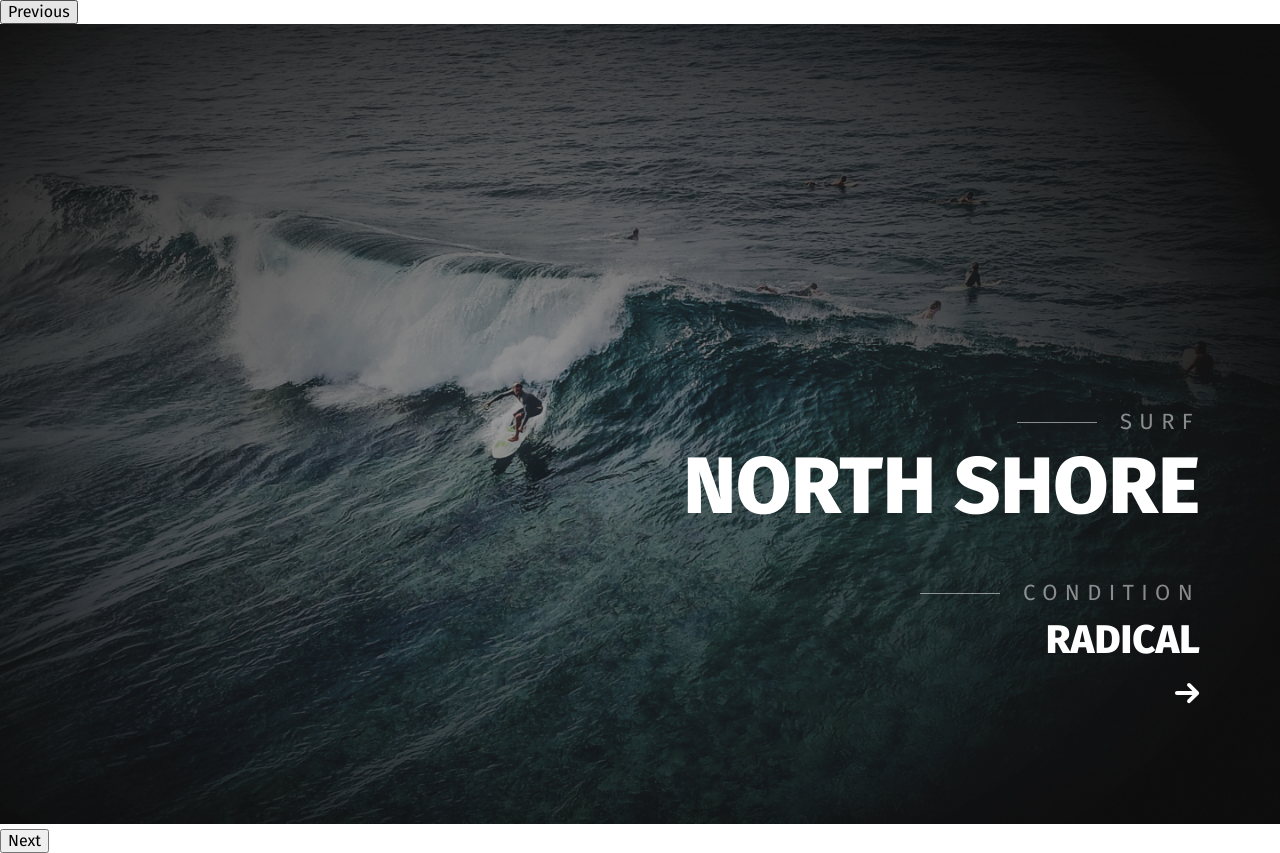
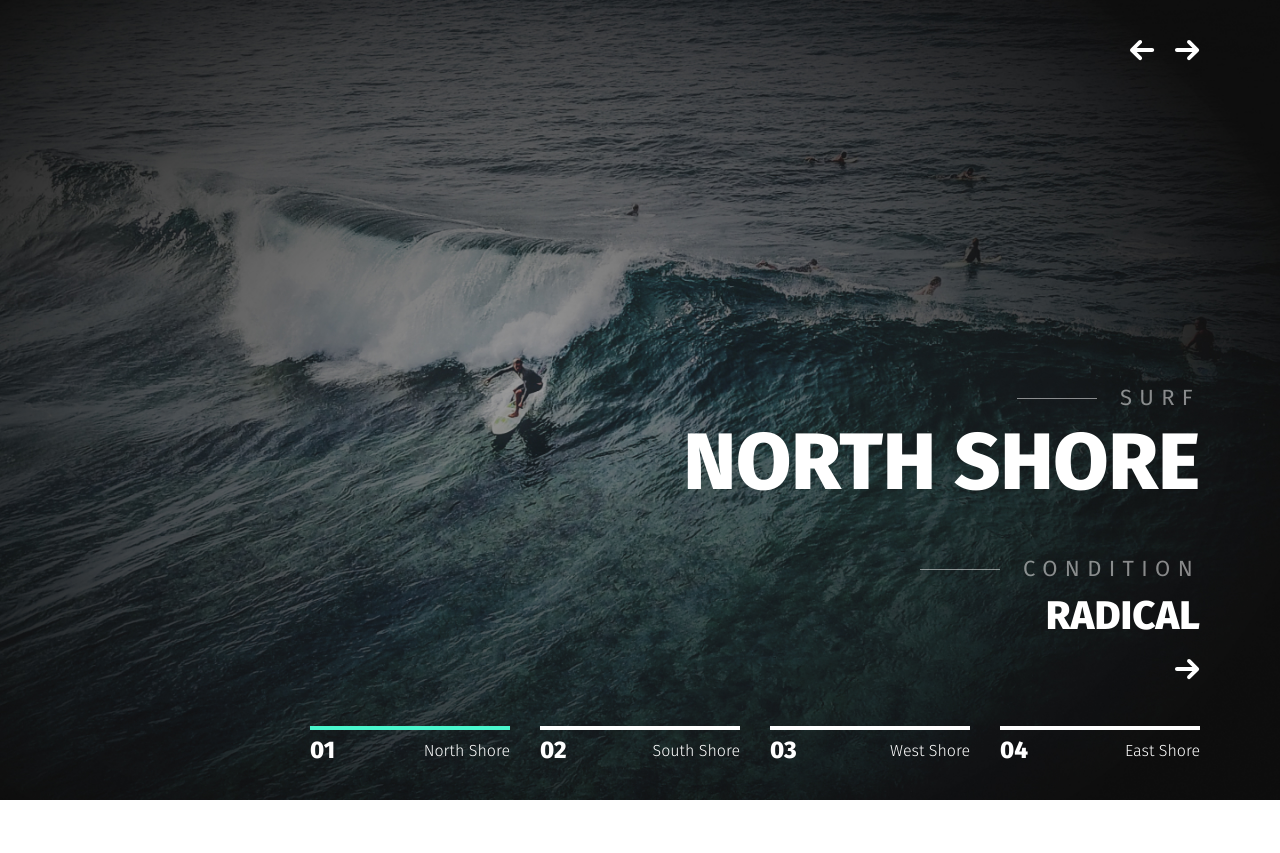
Before and after one commit to NataliaBannikova/Surfing, a website: page app/index.html in a window 1280 px wide. After the commit the page ends 804 px from the top, so only its background shows below. Drawn offline with nearby package versions, Linux system fonts and the light colour scheme.

Commit message:
Add slider-dots

```diff
--- a/app/index.html
+++ b/app/index.html
@@ -63,6 +63,38 @@
 
   </div>
 </div>
+
+<div class="slider-dots">
+
+  <div class="slider-dots__item">
+    <div class="dots-box">
+      <div class="dots-box__number">01</div>
+      <div class="dots-box__name">North Shore</div>
+    </div>
+  </div>
+
+  <div class="slider-dots__item">
+    <div class="dots-box">
+      <div class="dots-box__number">02</div>
+      <div class="dots-box__name">South Shore</div>
+    </div>
+  </div>
+
+  <div class="slider-dots__item">
+    <div class="dots-box">
+      <div class="dots-box__number">03</div>
+      <div class="dots-box__name">West Shore</div>
+    </div>
+  </div>
+
+  <div class="slider-dots__item">
+    <div class="dots-box">
+      <div class="dots-box__number">04</div>
+      <div class="dots-box__name">East Shore</div>
+    </div>
+  </div>
+
+</div>
 </header>
 
 
--- a/app/js/main.js
+++ b/app/js/main.js
@@ -3,7 +3,15 @@ $(function(){
 $('.header__slider').slick({
     infinite: true,
     fade: true,
+    prevArrow: '<img class="slider-arrows slider-arrows__left" src="img/arrow-left.svg" alt="arrow-left">',
+    nextArrow: '<img class="slider-arrows slider-arrows__right" src="img/arrow-right.svg" alt="arrow-right">',
+    asNavFor: '.slider-dots',
 });
 
+  $('.slider-dots').slick({
+    slidesToShow: 4,
+    slidesToScroll: 4,
+    asNavFor: '.header__slider',
+  })
 
 });
--- a/app/scss/_global.scss
+++ b/app/scss/_global.scss
@@ -1,6 +1,7 @@
 body {
     font-family: 'Fira Sans', sans-serif;
     font-weight: normal;
+    font-size: 16px;
 }
 
 a {
--- a/app/scss/_vars.scss
+++ b/app/scss/_vars.scss
@@ -0,0 +1 @@
+$green: #4af6cd;
--- a/app/scss/style.scss
+++ b/app/scss/style.scss
@@ -4,7 +4,8 @@
 @import "global";
 
 .header {
-
+    position: relative;
+    height: 100vh;
 }
 
 .header__slider{
@@ -49,4 +50,49 @@
     margin-bottom: 20px;
 }
 
+.slider-arrows {
+    position: absolute;
+    top: 40px;
+    right: 80px;
+    cursor: pointer;
+    z-index: 4;
+}
+
+.slider-arrows__left {
+    right: 125px;
+}
+
+.slider-dots {
+    position: absolute;
+    right: 50px;
+    bottom: 36px;
+    max-width: 920px;
+    width: 100%;
+    color: #fff;
+    .slick-current {
+        .dots-box {
+            border-top: 4px solid $green;
+        }
+    }
+}
+
+.dots-box {
+    width: 200px;
+    display: flex;
+    justify-content: space-between;
+    height: 28px;
+    align-items: center;
+    border-top: 4px solid #fff;
+    padding-top: 6px;
+    &__number {
+        font-weight: 800;
+        font-size: 24px;
+        line-height: 34px;
+    }
+    &__name {
+        font-weight: 300;
+        line-height: 19px;
+    }
+}
+
 @import "media";
```
Also changed, not shown: app/css/style.min.css, app/img/arrow-left.svg (added).
